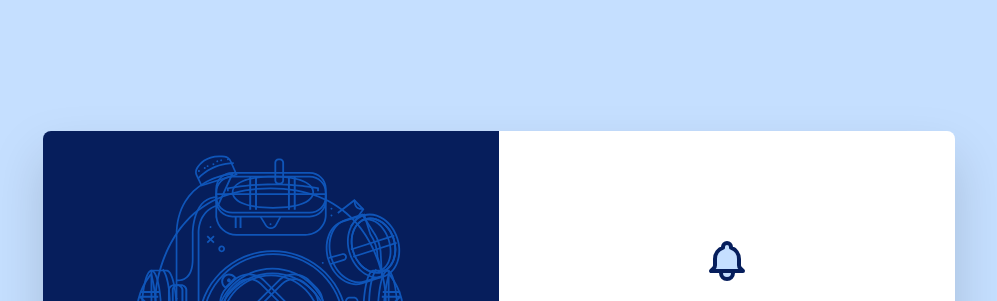
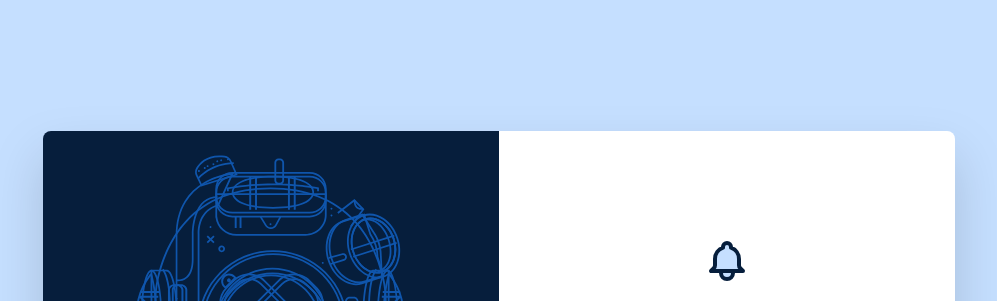
Before and after one commit to kpisolutionsrj/newsletter-alura, a plain HTML site: page index.html in a window 1280 px wide. Shown: the top 301 px of the page, without its empty margins (141-1138 px from the left). Drawn offline with nearby package versions, Linux system fonts and the light colour scheme.

Commit message:
mudança de volta para 3

```diff
--- a/index.html
+++ b/index.html
@@ -14,7 +14,7 @@
                     colors: {
                         azul: {
                             claro: '#C5DFFF',
-                            escuro: '#061E5C',
+                            escuro: '#061E3C',
                             hover: '#1057B0'
                         },
                     },
```
